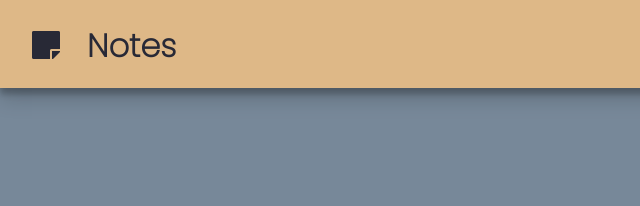
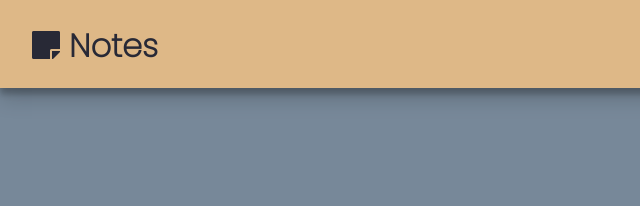
Before and after one commit to animeshraj123/MyProjects-, a plain HTML site: page notes_keeper/index.html in a window 1280 px wide. Shown: the full height of the page, 0-640 px from the left. Drawn offline with Linux system fonts and the light colour scheme.

Commit message:
notes_keeper

```diff
--- a/notes_keeper/index.html
+++ b/notes_keeper/index.html
@@ -11,7 +11,7 @@
 <body>
     <noscript>You need to enable JavaScript to run this app.</noscript>
     <div class="heading">
-        <h1> <i class="fas fa-sticky-note"></i> &nbsp;&nbsp;Notes </h1>
+        <h1> <i class="fas fa-sticky-note"></i> <span></span> Notes </h1>
     </div>
 
     <div class="btn-div">
```
